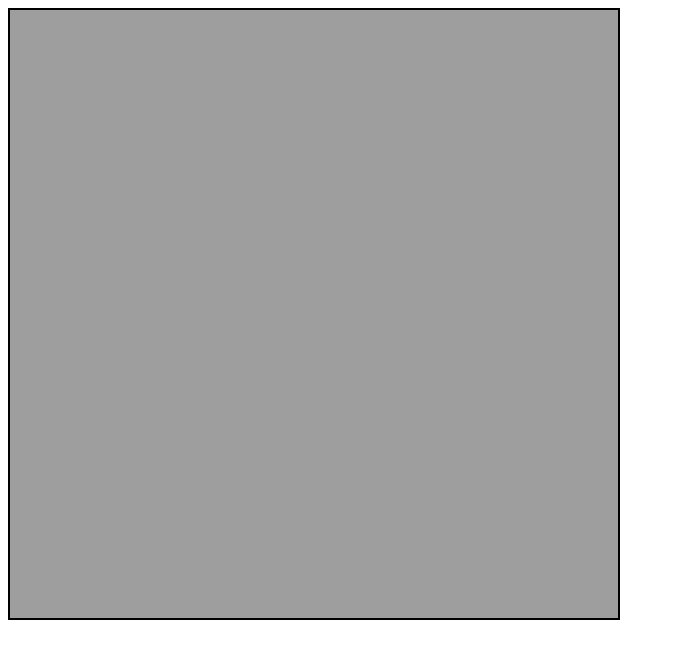
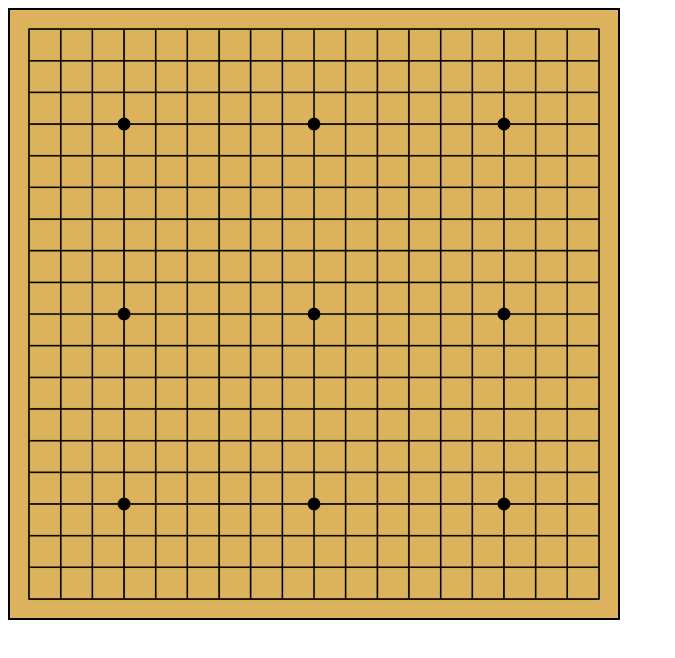
Before and after one commit to stevenc49/onlinego, a plain HTML site: page views/index.html in a window 1280 px wide. Shown: the whole page, without its empty margins (0-675 px from the left). Drawn offline with nearby package versions, Linux system fonts and the light colour scheme.

Commit message:
load background as canvas background instead of image

```diff
--- a/views/go.js
+++ b/views/go.js
@@ -10,13 +10,14 @@ function loadGame() {
 	var ctx = canvas.getContext('2d');
 
 	// load go board
-	var imageObj = new Image();
+	//var imageObj = new Image();
 
-	imageObj.onload = function() {
-		ctx.drawImage(imageObj, 0, 0, canvas.width, canvas.height);
-	}
+	//imageObj.onload = function() {
+	//	ctx.drawImage(imageObj, 0, 0, canvas.width, canvas.height);
+	//}
 
-	imageObj.src = 'http://www.mashbout.com/wp-content/uploads/2013/06/Blank_Go_board.png';
+	//imageObj.src = 'http://www.mashbout.com/wp-content/uploads/2013/06/Blank_Go_board.png';
+	//imageObj.src = 'Blank_Go_board.png';
 
 	// how many cells fit on the canvas
 	var w = ~~ (canvas.width / size);
@@ -81,6 +82,7 @@ function loadGame() {
 	    if (state[gy][gx]) {
 		// if pressed before, flash red
 			fill('grey', 'white', gx, gy);
+			//ctx.clearRect(gx, gy, (gx * size)-1, (gy * size)-1);
 			//setTimeout(function() {
 		    //	fill('black', 'grey', gx, gy)
 				//ctx.clearRect(gx, gy, (gx*size), (gy*size));
--- a/views/style.css
+++ b/views/style.css
@@ -1,4 +1,5 @@
 canvas {
 	border: 2px solid black;
-	background-color: grey;
+	background: url(Blank_Go_board.png);
+	background-size: 608px 608px;
 }
```
